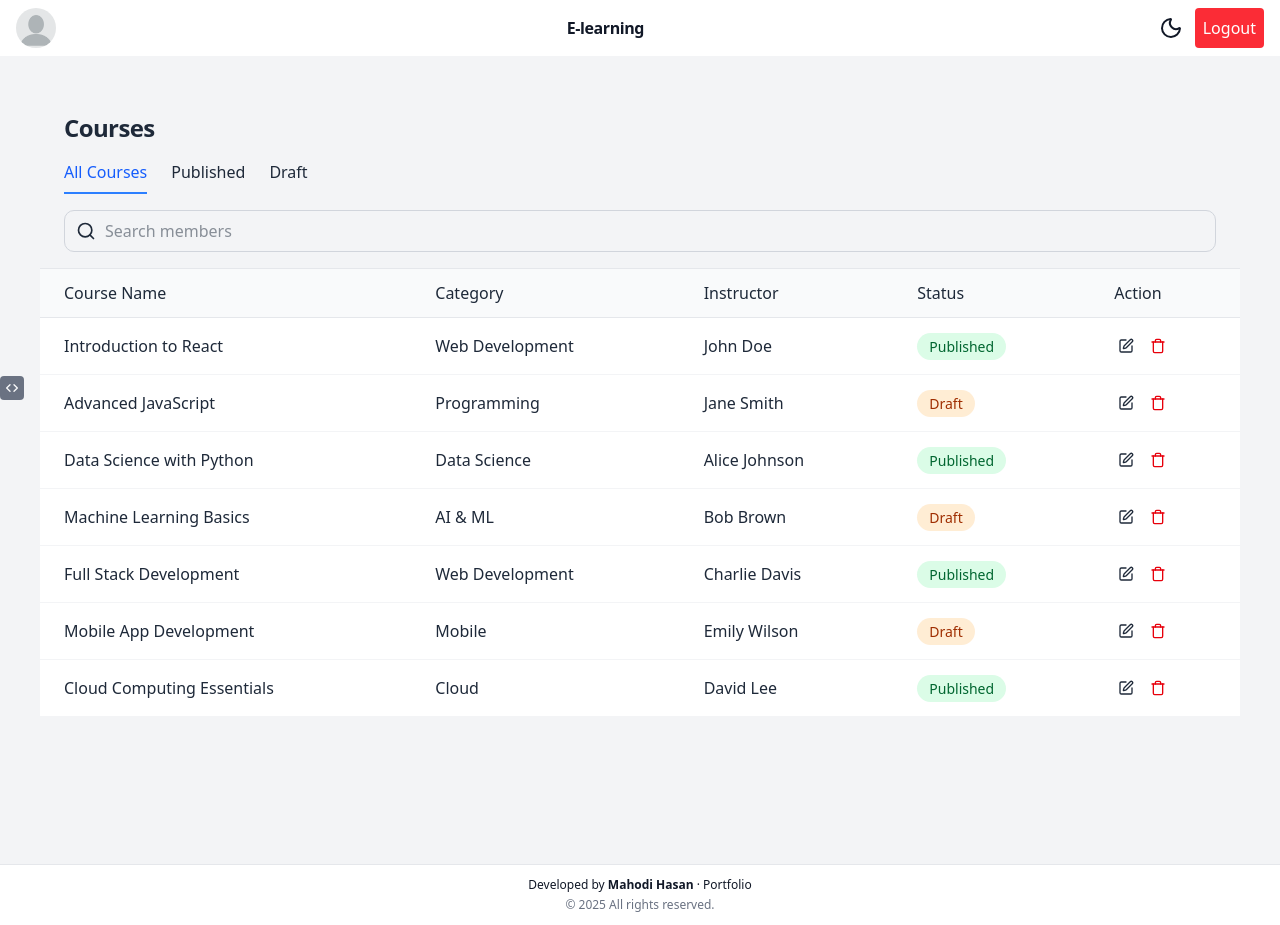
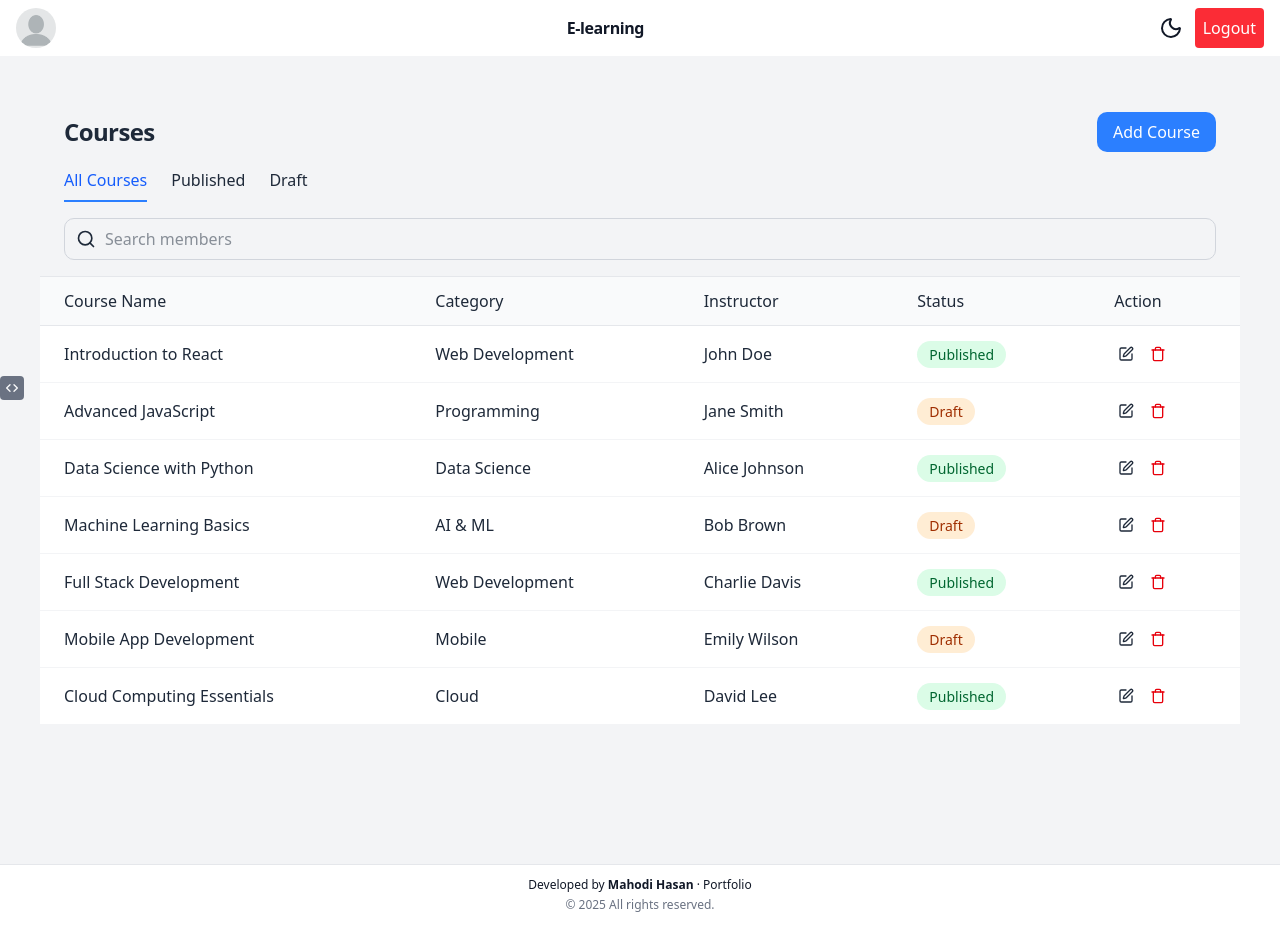
Before and after one commit to mahodi-mr2107371/seed-project, a Next.js app: page /courses in a window 1280 px wide. Built offline with nearby package versions, Linux system fonts and the light colour scheme.

Commit message:
Readme and Add buttons for users and courses page added
Added a descriptive readme and button for adding courses and a button for adding members. Not funtional ofcourse

```diff
--- a/app/courses/page.tsx
+++ b/app/courses/page.tsx
@@ -58,9 +58,9 @@
                 <div className="border-b px-6 py-4">
                     <div className="flex justify-between items-center mb-4">
                         <h1 className="text-2xl font-bold">Courses</h1>
-                        {/* <button className="bg-blue-500 text-white px-4 py-2 rounded-lg hover:bg-blue-600 flex items-center gap-2">
-                            Add member
-                        </button> */}
+                        <button className="bg-blue-500 text-white px-4 py-2 rounded-lg hover:bg-blue-600 flex items-center gap-2">
+                            Add Course
+                        </button>
                     </div>
 
                     {/* Tabs */}
--- a/app/users/page.tsx
+++ b/app/users/page.tsx
@@ -58,9 +58,9 @@
                 <div className="border-b px-6 py-4">
                     <div className="flex justify-between items-center mb-4">
                         <h1 className="text-2xl font-bold">Members</h1>
-                        {/* <button className="bg-blue-500 text-white px-4 py-2 rounded-lg hover:bg-blue-600 flex items-center gap-2">
+                        <button className="bg-blue-500 text-white px-4 py-2 rounded-lg hover:bg-blue-600 flex items-center gap-2">
                             Add member
-                        </button> */}
+                        </button>
                     </div>
 
                     {/* Tabs */}
```
Also changed, not shown: 1 other file (tests, documents, lock files or other folders).
